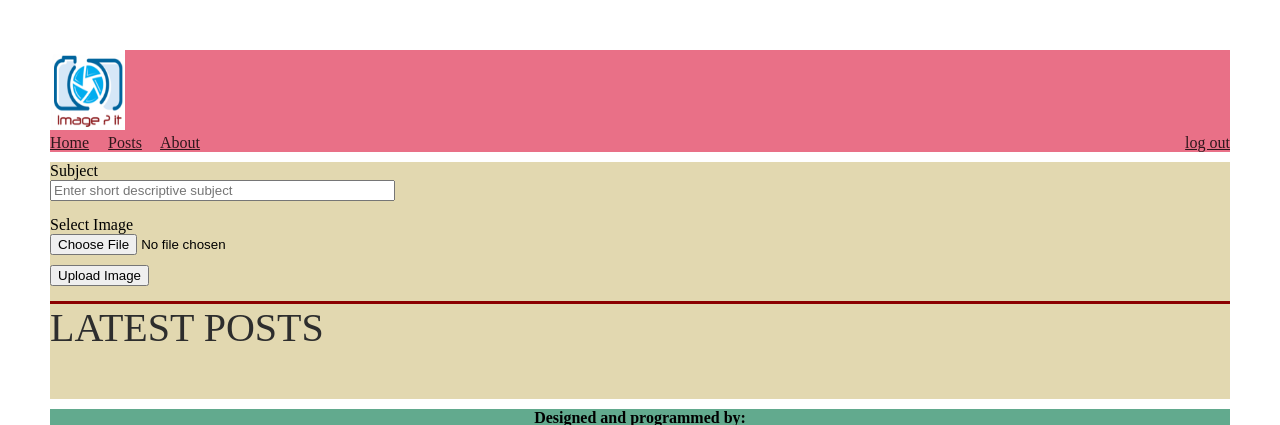
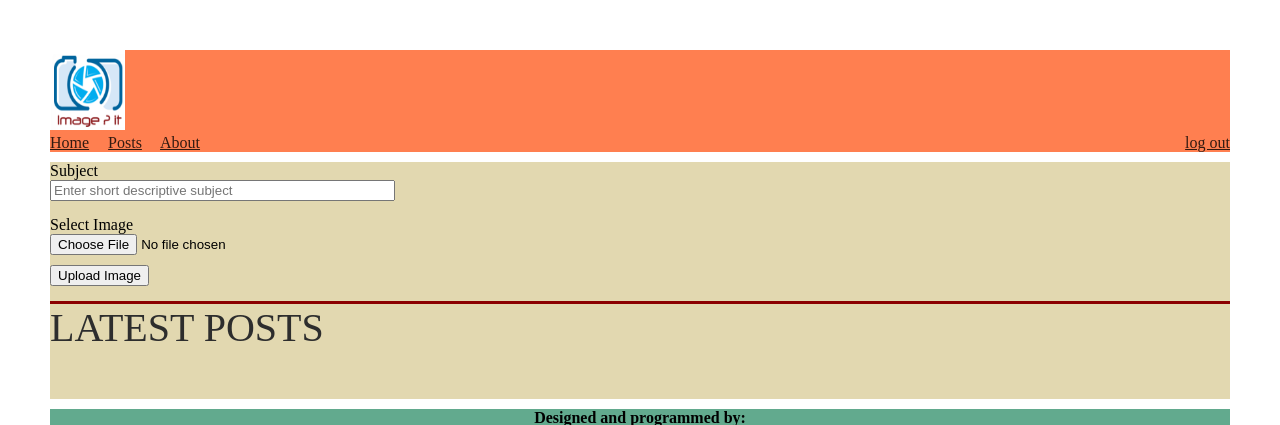
Before and after one commit to bamusasoft/ImageIt, a PHP site: page / in a window 1280 px wide. Shown: the top 425 px of the page. Run offline with PHP 8.4, Linux system fonts and the light colour scheme; the visitor is signed in with stand-in values (Sample User, id 1); data that the repository does not hold is empty.

Commit message:
Adding Java script window and header color changing title

```diff
--- a/ImageIt/ImageIt/Style/MasterStyle.css
+++ b/ImageIt/ImageIt/Style/MasterStyle.css
@@ -49,7 +49,7 @@ a {
 
 #header {
     min-height: 40px;
-    background-color: #E97087;
+    background-color: coral;
 }
 
 #content {
--- a/ImageIt/ImageIt/index.php
+++ b/ImageIt/ImageIt/index.php
@@ -1,10 +1,13 @@
 <!DOCTYPE html>
 <html xmlns="http://www.w3.org/1999/xhtml">
 <head>
-    <title>Home</title>
+    <title>ImageIt Home page</title>
     <link rel="stylesheet" type="text/css" href="../Style/MasterStyle.css" />
 </head>
 <body>
+    <script>
+        window.alert("Welcome to Imageit website");
+    </script>
     <div id="wrapper">
         <div id="header">
             <?php include("php/header.php"); ?>
```
